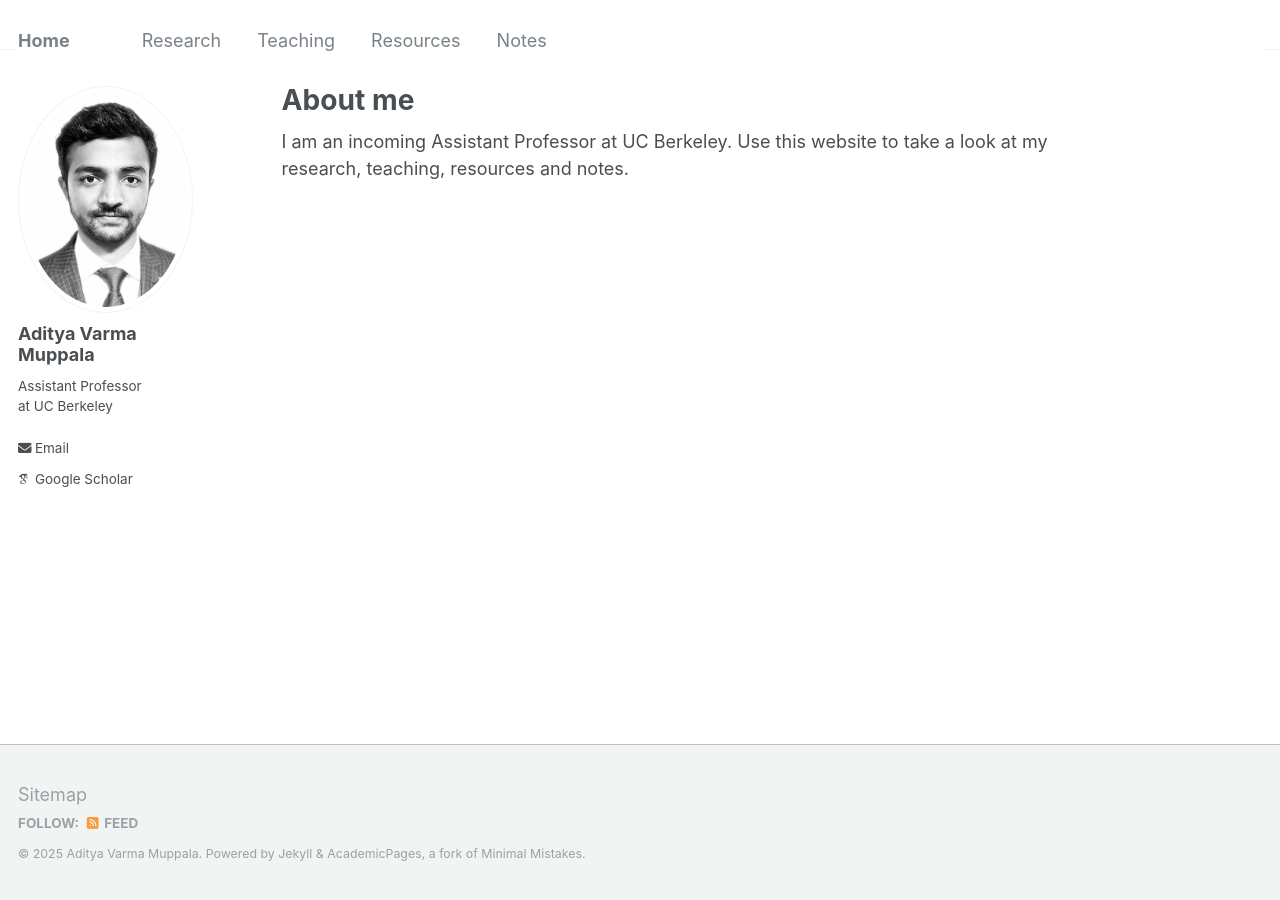
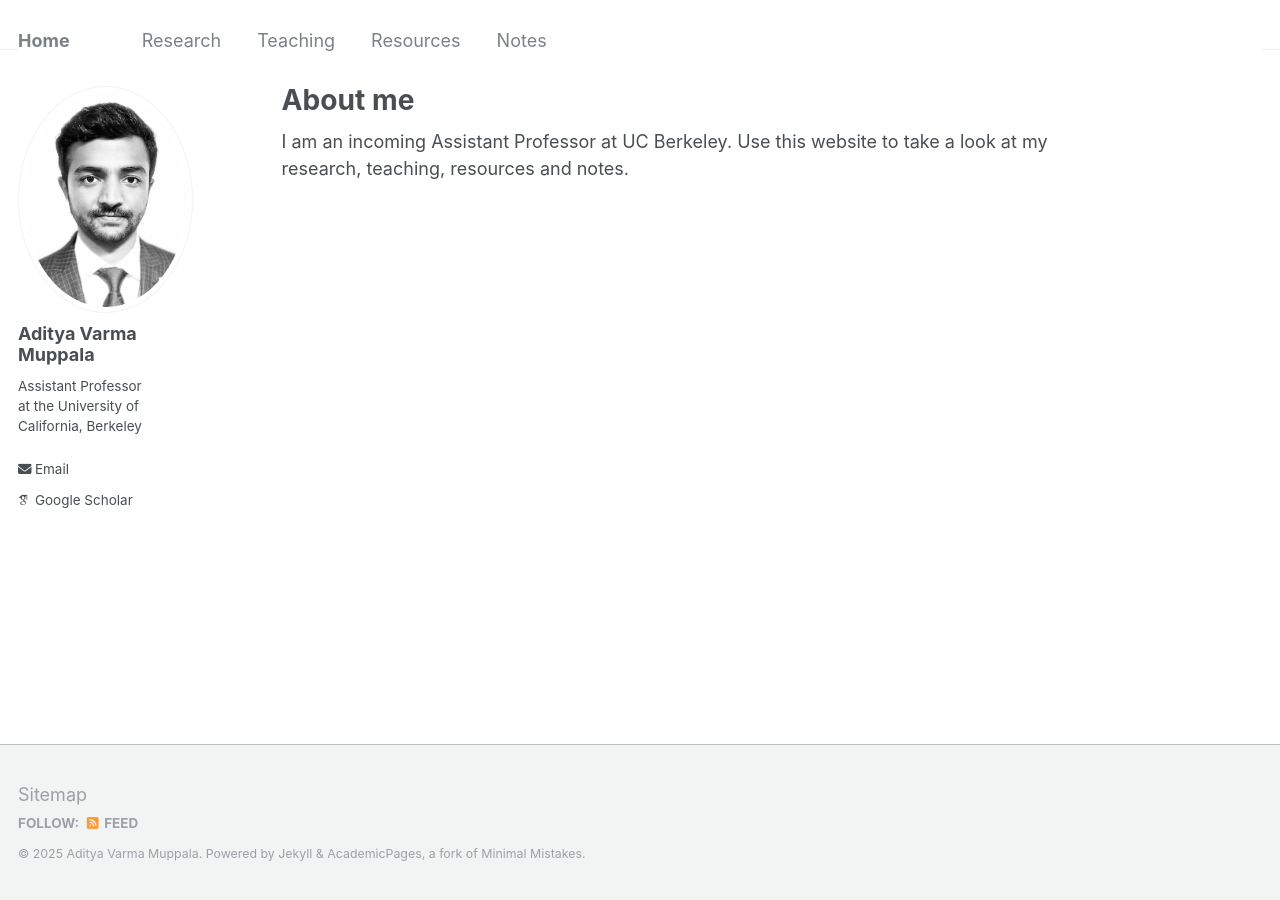
Before and after one commit to AdityaMuppala/adityamuppala.github.io, a Jekyll site: the page built from _pages/about.md, in a window 1280 px wide. Built offline with Jekyll 4.4.1, drawn with Linux system fonts in a browser that asks for light colours; some web fonts are replaced.

Commit message:
Update _config.yml

```diff
--- a/_config.yml
+++ b/_config.yml
@@ -24,7 +24,7 @@ author:
   avatar           : "Aditya.jpg"
   name             : "Aditya Varma Muppala"
   pronouns         : # example: "she/her"
-  bio              : "Assistant Professor at UC Berkeley"
+  bio              : "Assistant Professor at the University of California, Berkeley"
   location         : # "Berkeley, California"
   employer         : # "University of California, Berkeley"
   uri              : # URL
```
